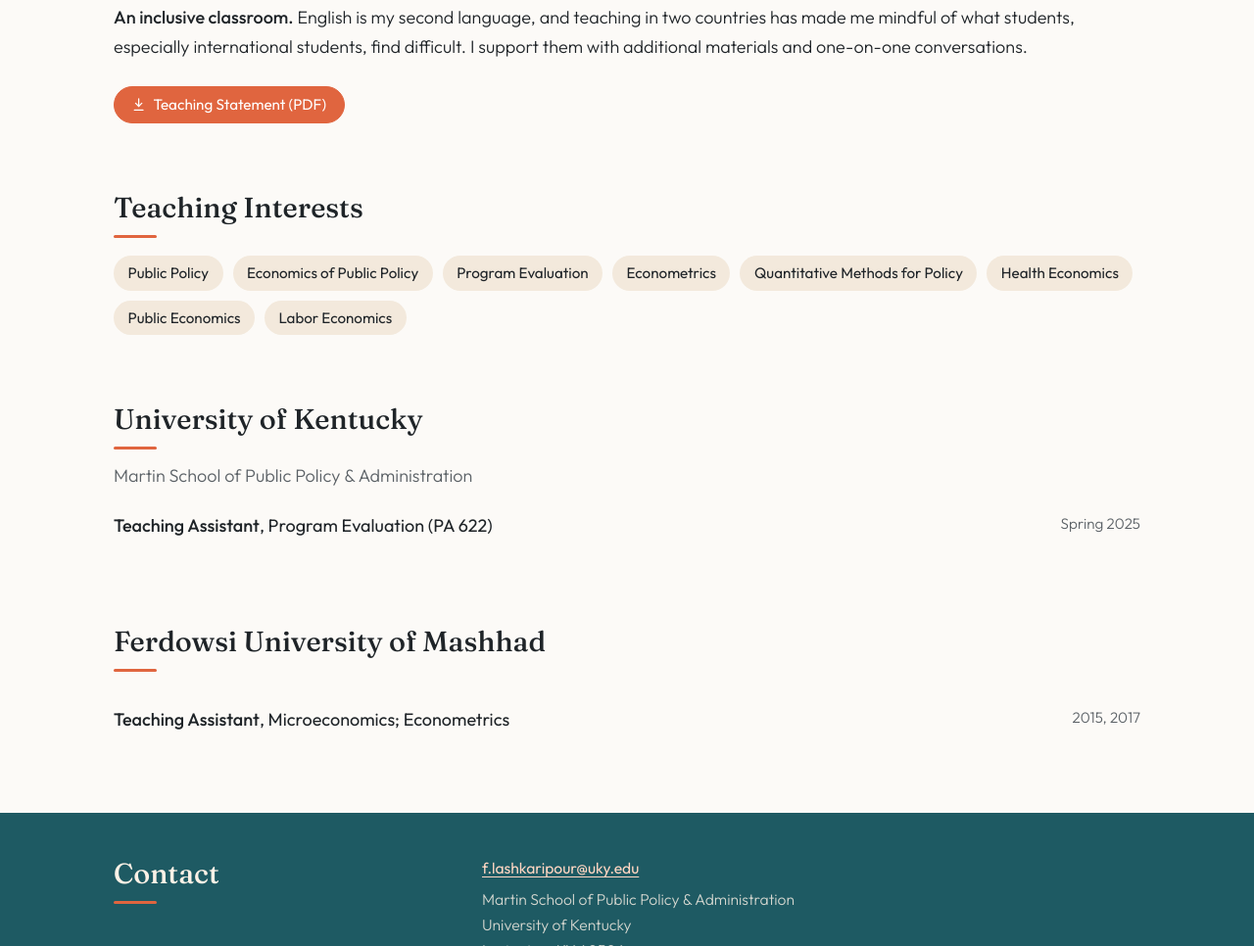
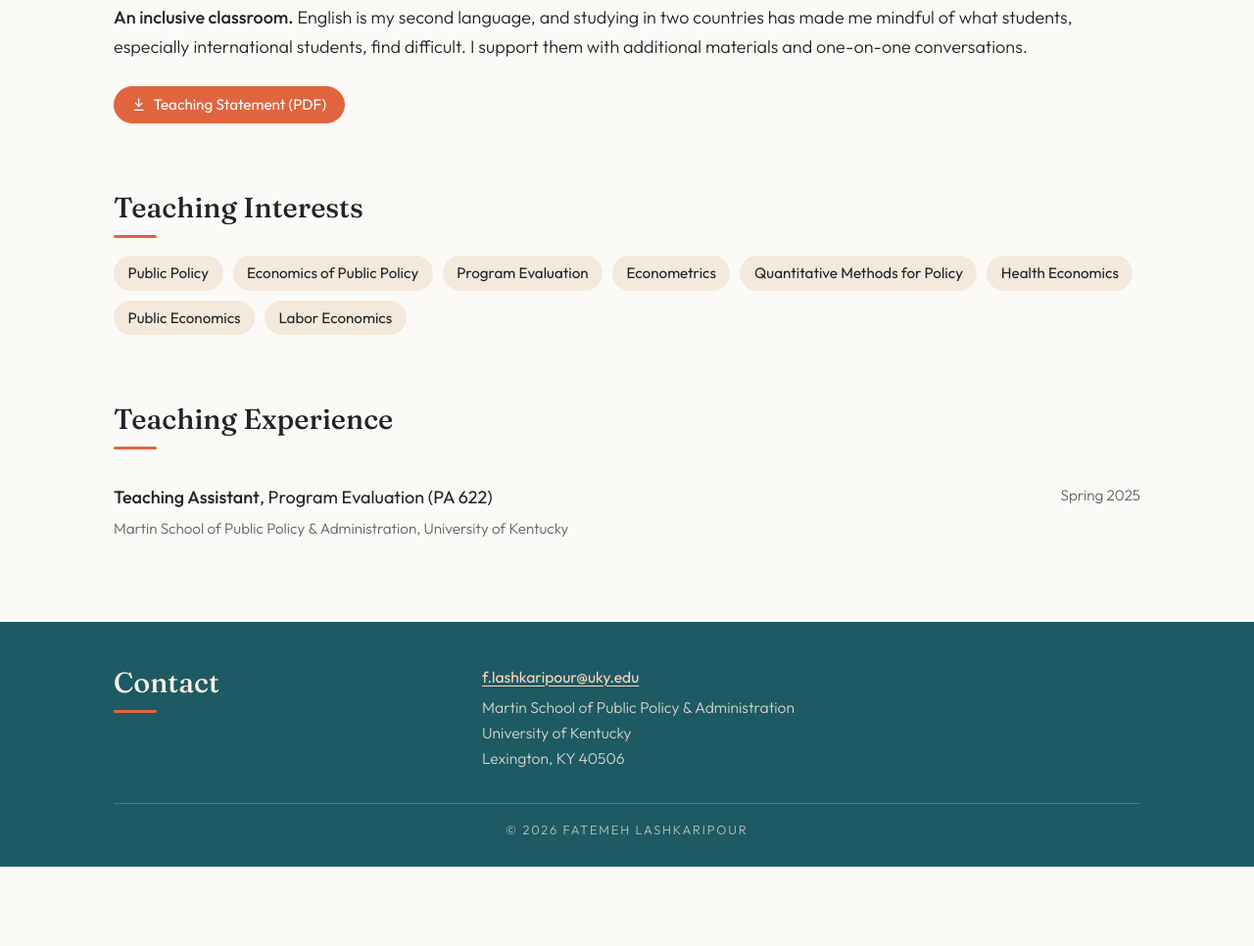
Before and after one commit to fatemehlashkaripour/fatemehlashkaripour.github.io, a plain HTML site: page teaching.html in a window 1280 px wide. Shown: the part 926-1892 px from the top of the page at 98% size. After the commit the page ends 1811 px from the top, so only its background shows below. Drawn offline with Linux system fonts and the light colour scheme.

Commit message:
Remove Ferdowsi teaching from teaching experience
Co-Authored-By: Claude Opus 5.5 <noreply@anthropic.com>

```diff
--- a/teaching.html
+++ b/teaching.html
@@ -4,7 +4,7 @@
   <meta charset="utf-8">
   <meta name="viewport" content="width=device-width, initial-scale=1">
   <title>Teaching | Fatemeh Lashkaripour</title>
-  <meta name="description" content="Teaching experience of Fatemeh Lashkaripour at the University of Kentucky and Ferdowsi University of Mashhad.">
+  <meta name="description" content="Teaching philosophy, interests, and experience of Fatemeh Lashkaripour, University of Kentucky.">
   <link rel="icon" href="images/favicon.svg" type="image/svg+xml">
   <link rel="preconnect" href="https://fonts.googleapis.com">
   <link rel="preconnect" href="https://fonts.gstatic.com" crossorigin>
@@ -42,7 +42,7 @@
       <p><strong>Strong foundations first.</strong> Students do best when the basics are clear, so I begin each course by checking what they already know about the ideas it is built on, and offer short review materials and extra help where needed. I use real policy cases to make abstract concepts concrete; to explain public goods, for example, I work through road tolls and national park entrance fees.</p>
       <p><strong>Thinking critically about evidence.</strong> In program evaluation, I give students a real policy and ask what we would need to see in the data to say that it worked, and what else could explain the same result. That teaches the method together with its limits and how much the answer depends on its assumptions. Open discussion, where students can challenge the material and each other, builds both their skills and their confidence.</p>
       <p><strong>Practice and feedback.</strong> Courses with regular problem sets and projects work better than courses that wait for the final exam. Grading about 30 students in Economics of Public Policy showed me that each student gets stuck at a different point, so I give individual comments aimed at the exact step they missed. I also bring hands-on work in Stata, R, and Python into the course and keep the syllabus current with new research, so students leave with skills they can use in policy work.</p>
-      <p><strong>An inclusive classroom.</strong> English is my second language, and teaching in two countries has made me mindful of what students, especially international students, find difficult. I support them with additional materials and one-on-one conversations.</p>
+      <p><strong>An inclusive classroom.</strong> English is my second language, and studying in two countries has made me mindful of what students, especially international students, find difficult. I support them with additional materials and one-on-one conversations.</p>
       <div class="quick-links">
         <a class="btn btn--coral" href="files/Lashkaripour_Teaching_Statement.pdf">
           <svg viewBox="0 0 24 24" fill="none" stroke="currentColor" stroke-width="2" stroke-linecap="round" stroke-linejoin="round" aria-hidden="true"><path d="M12 3v12"/><path d="m7 10 5 5 5-5"/><path d="M5 21h14"/></svg>
@@ -65,23 +65,12 @@
       </ul>
     </section>
 
-    <section aria-labelledby="uk-h">
-      <h2 id="uk-h">University of Kentucky</h2>
-      <p class="subhead">Martin School of Public Policy &amp; Administration</p>
+    <section aria-labelledby="exp-h">
+      <h2 id="exp-h">Teaching Experience</h2>
       <ul class="entry-list">
         <li class="entry">
-          <span class="what"><strong>Teaching Assistant</strong>, Program Evaluation (PA 622)</span>
+          <span class="what"><strong>Teaching Assistant</strong>, Program Evaluation (PA 622)<br><span class="subhead">Martin School of Public Policy &amp; Administration, University of Kentucky</span></span>
           <span class="when">Spring 2025</span>
-        </li>
-      </ul>
-    </section>
-
-    <section aria-labelledby="fum-h">
-      <h2 id="fum-h">Ferdowsi University of Mashhad</h2>
-      <ul class="entry-list">
-        <li class="entry">
-          <span class="what"><strong>Teaching Assistant</strong>, Microeconomics; Econometrics</span>
-          <span class="when">2015, 2017</span>
         </li>
       </ul>
     </section>
```
